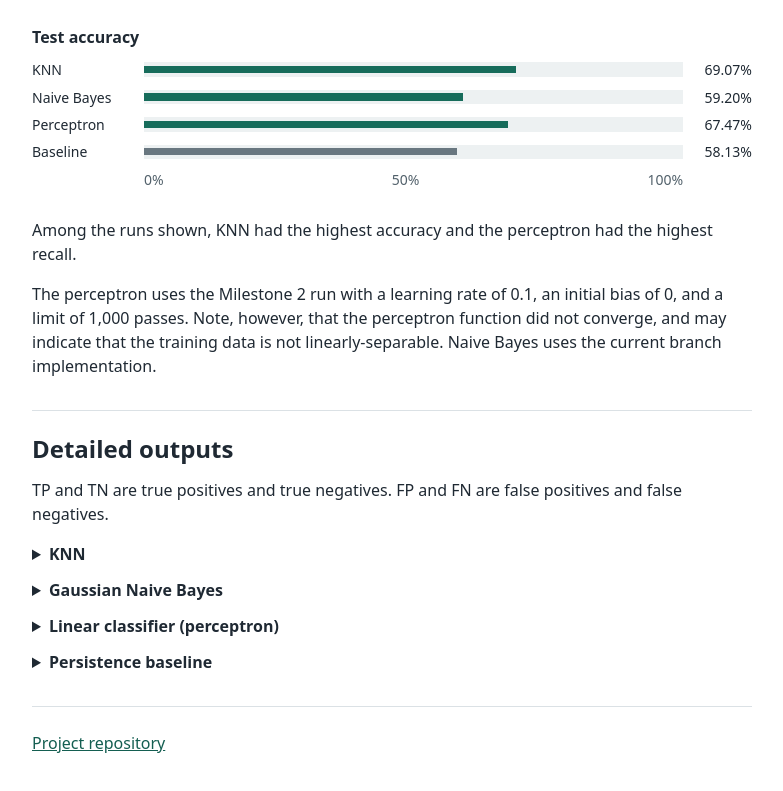
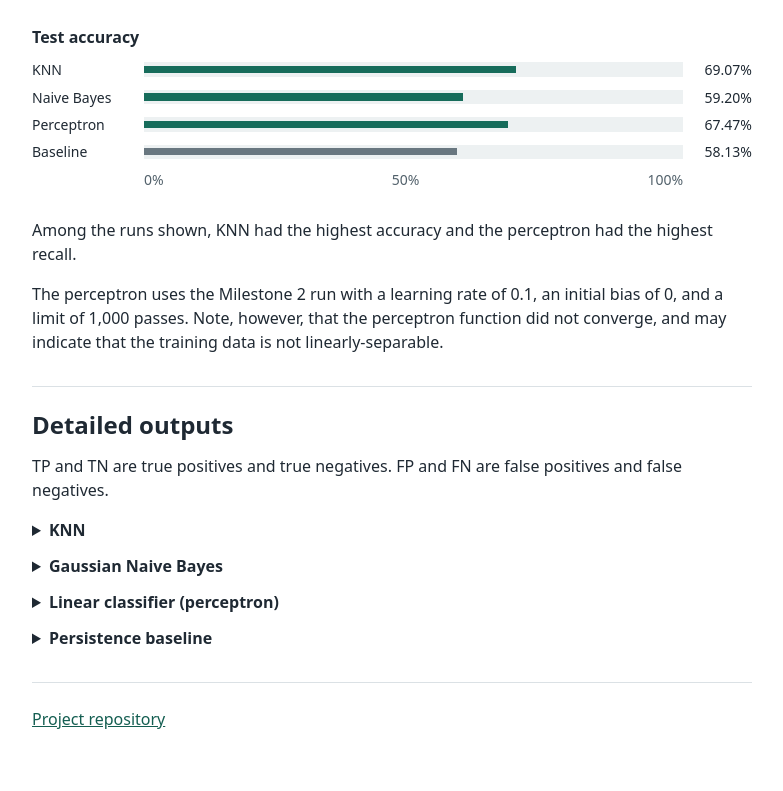
Before and after one commit to amgrapefruit/cmsc170-project-Kevin-Quiambao, a plain HTML site: page docs/index.html in a window 1280 px wide. Shown: the part 687-1478 px from the top of the page, without its empty margins (248-1031 px from the left). Drawn offline with Linux system fonts and the light colour scheme.

Commit message:
update: removed unnecessary sentence

```diff
--- a/docs/index.html
+++ b/docs/index.html
@@ -67,7 +67,7 @@
       </figure>
 
       <p>Among the runs shown, KNN had the highest accuracy and the perceptron had the highest recall.</p>
-      <p class="note">The perceptron uses the Milestone 2 run with a learning rate of 0.1, an initial bias of 0, and a limit of 1,000 passes. Note, however, that the perceptron function did not converge, and may indicate that the training data is not linearly-separable. Naive Bayes uses the current branch implementation.</p>
+      <p class="note">The perceptron uses the Milestone 2 run with a learning rate of 0.1, an initial bias of 0, and a limit of 1,000 passes. Note, however, that the perceptron function did not converge, and may indicate that the training data is not linearly-separable.</p>
     </section>
 
     <section aria-labelledby="detailed-outputs">
```
